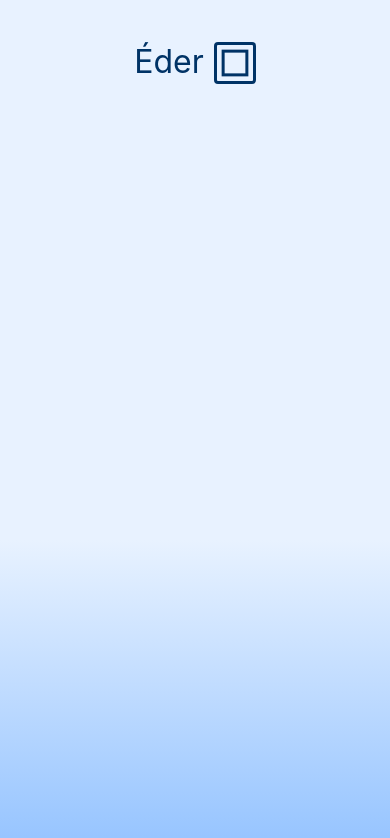
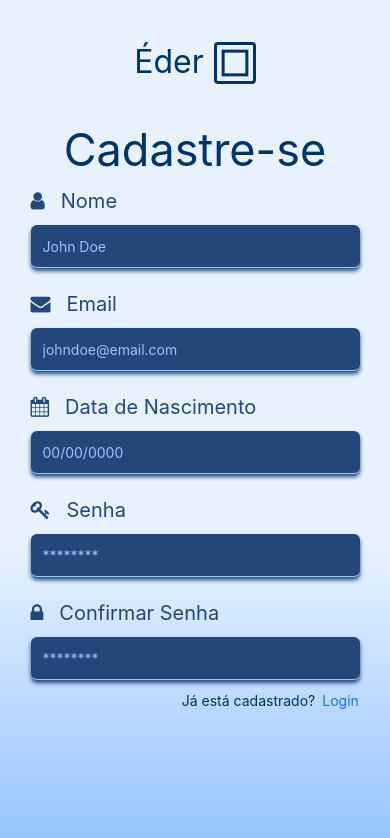
Before and after one commit to patrickfc17/Eder, a React Native app: screen / in a window 390 px wide. Shown: the top 838 px of the page. Built offline with nearby package versions, Linux system fonts and the light colour scheme.

Commit message:
:sparkles: Create Cadastre-se Page form

```diff
--- a/pages/CadastreSePage.jsx
+++ b/pages/CadastreSePage.jsx
@@ -1,10 +1,33 @@
-import { View } from 'react-native'
+import { StyleSheet, View } from 'react-native'
 import { Logo } from '../components/Logo'
+import { CadastreSeForm } from '../components/CadastreSeForm'
+import { Sugestao } from '../components/Sugestao'
 
 export const CadastreSePage = () => {
   return (
     <View>
       <Logo />
+      <View style={styles.form}>
+        <CadastreSeForm />
+      </View>
+      <View style={styles.sugestao}>
+        <Sugestao
+          message="Já está cadastrado?"
+          goto="Login"
+          onNavigate={() => {}}
+        />
+      </View>
     </View>
   )
 }
+
+const styles = StyleSheet.create({
+  form: {
+    marginTop: 38,
+    marginBottom: 12,
+  },
+  sugestao: {
+    alignItems: 'flex-end',
+    width: '92%',
+  },
+})
```
